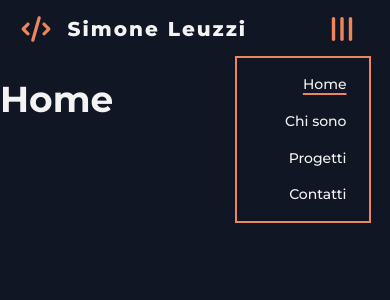
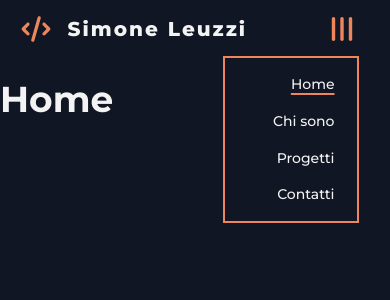
Before and after one commit to SimoL-003/my-portfolio, a React (Vite) app: page / in a window 390 px wide. Both pictures are taken after a click on the button 341 px from the left and 29 px from the top of the page. Shown: the top 300 px of the page. Built offline with nearby package versions, Linux system fonts and the light colour scheme.

Commit message:
feat: add favicon and improve code readability

```diff
--- a/index.html
+++ b/index.html
@@ -5,6 +5,9 @@
       <meta charset="UTF-8" />
       <meta name="viewport"
             content="width=device-width, initial-scale=1.0" />
+      <link rel="shortcut icon"
+            href="/favicon.svg"
+            type="image/x-icon">
       <title>Simone Leuzzi</title>
       <link rel="preconnect"
             href="https://fonts.googleapis.com">
--- a/src/components/molecules/Navbar.jsx
+++ b/src/components/molecules/Navbar.jsx
@@ -13,6 +13,7 @@ export default function Navbar() {
 
   return (
     <div className="relative">
+      {/* DESKTOP NAV */}
       <nav className="hidden md:flex md:gap-1 lg:gap-3">
         {navLinks.map(({ path, pageTitle }, index) => (
           <NavLink key={index} to={path} className="nav__item">
@@ -25,6 +26,7 @@ export default function Navbar() {
         ))}
       </nav>
 
+      {/* MOBILE MENU */}
       <button
         className="md:hidden text-accent-primary p-3"
         onClick={() => setOpenMenu((prev) => !prev)}
@@ -40,29 +42,11 @@ export default function Navbar() {
         >
           <path d="M96 160C96 142.3 110.3 128 128 128L512 128C529.7 128 544 142.3 544 160C544 177.7 529.7 192 512 192L128 192C110.3 192 96 177.7 96 160zM96 320C96 302.3 110.3 288 128 288L512 288C529.7 288 544 302.3 544 320C544 337.7 529.7 352 512 352L128 352C110.3 352 96 337.7 96 320zM544 480C544 497.7 529.7 512 512 512L128 512C110.3 512 96 497.7 96 480C96 462.3 110.3 448 128 448L512 448C529.7 448 544 462.3 544 480z" />
         </svg>
-        {/* {openMenu ? (
-          <svg
-            xmlns="http://www.w3.org/2000/svg"
-            viewBox="0 0 640 640"
-            fill="currentColor"
-            width={34}
-          >
-            <path d="M504.6 148.5C515.9 134.9 514.1 114.7 500.5 103.4C486.9 92.1 466.7 93.9 455.4 107.5L320 270L184.6 107.5C173.3 93.9 153.1 92.1 139.5 103.4C125.9 114.7 124.1 134.9 135.4 148.5L278.3 320L135.4 491.5C124.1 505.1 125.9 525.3 139.5 536.6C153.1 547.9 173.3 546.1 184.6 532.5L320 370L455.4 532.5C466.7 546.1 486.9 547.9 500.5 536.6C514.1 525.3 515.9 505.1 504.6 491.5L361.7 320L504.6 148.5z" />
-          </svg>
-        ) : (
-          <svg
-            xmlns="http://www.w3.org/2000/svg"
-            viewBox="0 0 640 640"
-            fill="currentColor"
-            width={34}
-          >
-            <path d="M96 160C96 142.3 110.3 128 128 128L512 128C529.7 128 544 142.3 544 160C544 177.7 529.7 192 512 192L128 192C110.3 192 96 177.7 96 160zM96 320C96 302.3 110.3 288 128 288L512 288C529.7 288 544 302.3 544 320C544 337.7 529.7 352 512 352L128 352C110.3 352 96 337.7 96 320zM544 480C544 497.7 529.7 512 512 512L128 512C110.3 512 96 497.7 96 480C96 462.3 110.3 448 128 448L512 448C529.7 448 544 462.3 544 480z" />
-          </svg>
-        )} */}
       </button>
 
+      {/* MOBILE NAV */}
       <nav
-        className={`md:hidden absolute right-0 top-14 bg-background border-2 border-accent-primary overflow-hidden flex flex-col w-34 transition-all duration-300 items-end p-2
+        className={`md:hidden absolute right-0 top-14 bg-background border-2 border-accent-primary overflow-hidden flex flex-col w-34 transition-all duration-300 items-end p-2 mr-3
           ${
             openMenu
               ? "opacity-100 scale-100"
@@ -75,7 +59,7 @@ export default function Navbar() {
             key={index}
             to={path}
             className="nav__item nav__item--mobile px-4 py-3"
-            onClick={() => setOpenMenu(false)} // chiude menu al click
+            onClick={() => setOpenMenu(false)}
           >
             {pageTitle}
           </NavLink>
```
Also changed, not shown: public/favicon.svg (added). Lines whose indentation alone changed are shown as unchanged.
